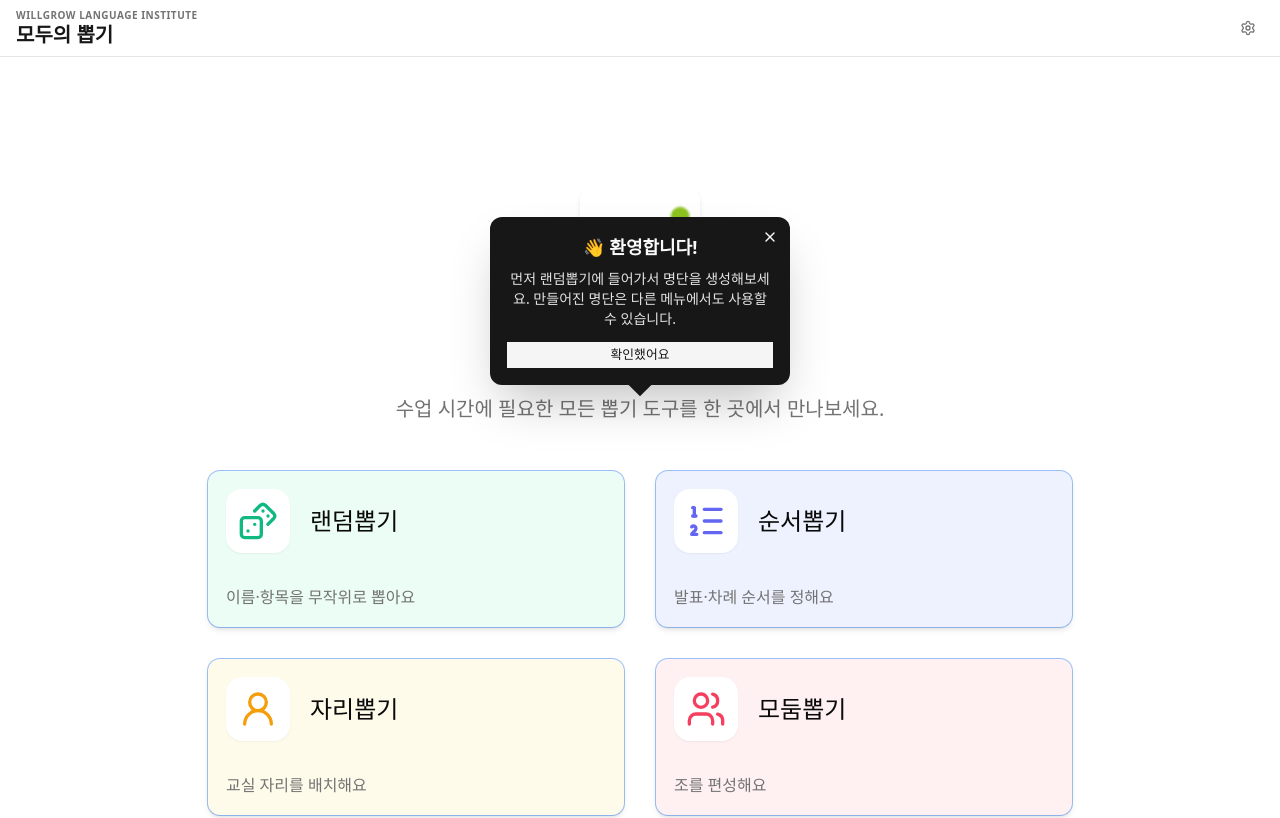
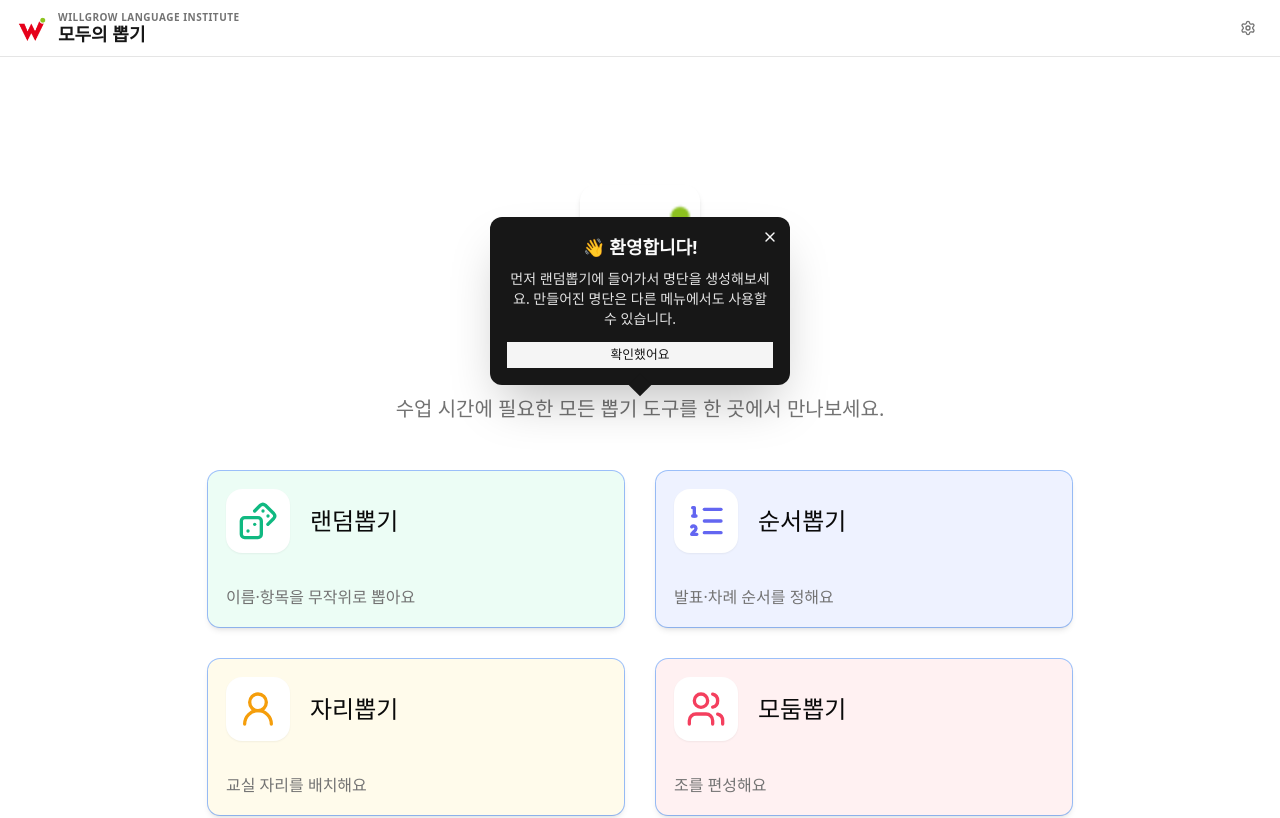
Before and after one commit to Jiwanimastrr/portal, a Next.js app in the folder pickall/: page / in a window 1280 px wide. Shown: the top 818 px of the page. Built offline with nearby package versions, Linux system fonts and the light colour scheme; a web font is replaced by a local one.

Commit message:
feat(pickall): add Willgrow logo image to header

```diff
--- a/pickall/app/layout.tsx
+++ b/pickall/app/layout.tsx
@@ -3,6 +3,7 @@ import "./globals.css";
 import { cn } from "@/lib/utils";
 import { ThemeProvider } from "@/components/ThemeProvider";
 import Link from "next/link";
+import Image from "next/image";
 import { SettingsDialog } from "@/components/shared/SettingsDialog";
 
 
@@ -42,12 +43,19 @@ export default function RootLayout({
           <div className="flex flex-1 flex-col">
             <header className="sticky top-0 z-50 w-full border-b bg-background/95 backdrop-blur supports-[backdrop-filter]:bg-background/60">
               <div className="container mx-auto flex h-14 items-center justify-between px-4">
-                <div className="flex flex-col">
-                  <span className="text-[10px] font-semibold text-muted-foreground uppercase tracking-wider mb-[-2px]">Willgrow Language Institute</span>
-                  <Link href="/" className="flex items-center space-x-2">
-                    <span className="font-bold text-xl text-primary">모두의 뽑기</span>
-                  </Link>
-                </div>
+                <Link href="/" className="flex items-center gap-2.5">
+                  <Image
+                    src="/pickall/willgrow-logo.png"
+                    alt="Willgrow Logo"
+                    width={32}
+                    height={32}
+                    className="rounded-md"
+                  />
+                  <div className="flex flex-col">
+                    <span className="text-[10px] font-semibold text-muted-foreground uppercase tracking-wider leading-tight">Willgrow Language Institute</span>
+                    <span className="font-bold text-lg text-primary leading-tight">모두의 뽑기</span>
+                  </div>
+                </Link>
                 <div className="flex items-center space-x-2">
                   <SettingsDialog />
                 </div>
```
